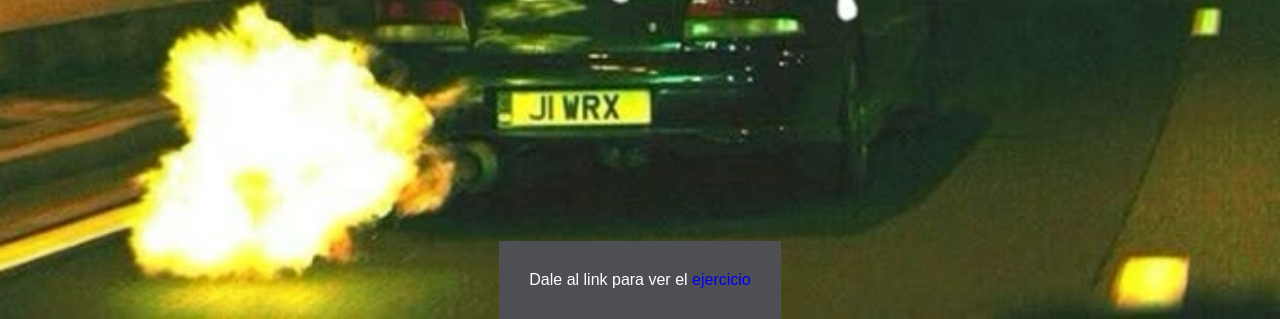
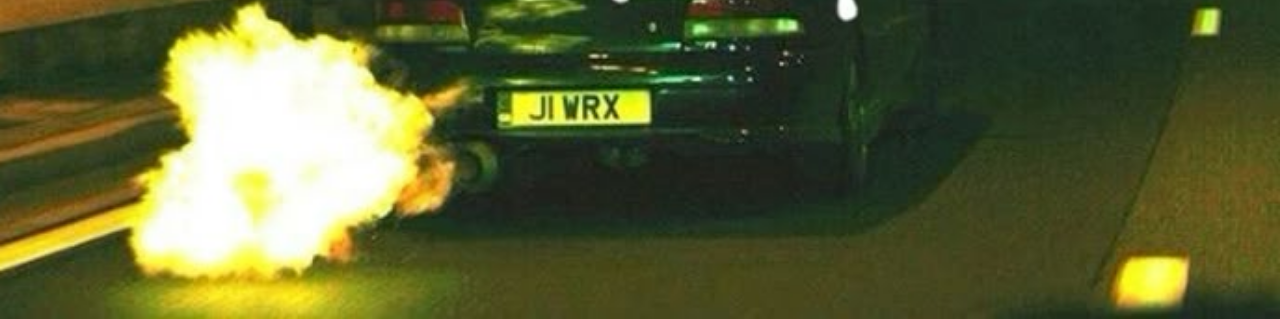
Before and after one commit to igarcia42/LandingPage, a plain HTML site: page index.html in a window 1280 px wide. Shown: the part 481-800 px from the top of the page. Drawn offline with Linux system fonts and the light colour scheme.

Commit message:
Update index.html

```diff
--- a/index.html
+++ b/index.html
@@ -51,7 +51,4 @@
         </div>
     </div>
 </body>
-<footer>
-    Dale al link para ver el <a href="ejercicio.html">ejercicio</a>
-</footer>
 </html>
```
